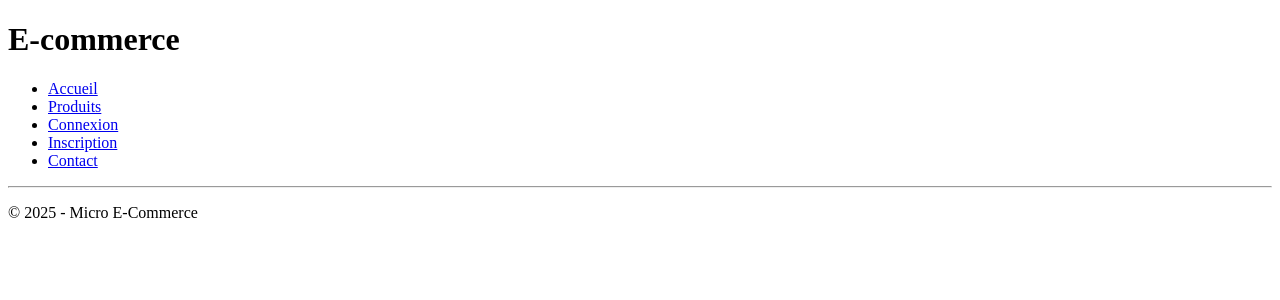
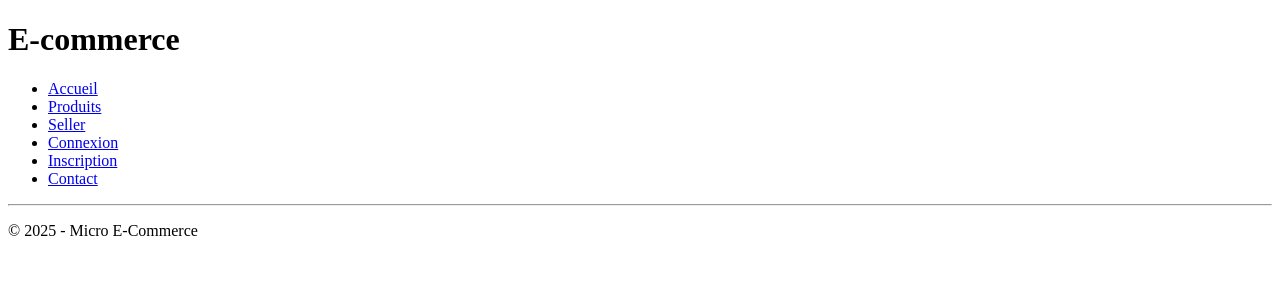
Before and after one commit to MPSBeats/OWASP-Site-ECommerce, a PHP site: page /public/index.php in a window 1280 px wide. Shown: the top 300 px of the page. Run offline with PHP 8.4, Linux system fonts and the light colour scheme; some libraries are stand-ins or nearby versions.

Commit message:
fix header

```diff
--- a/views/partials/header.php
+++ b/views/partials/header.php
@@ -21,6 +21,7 @@ $page = $_GET['page'] ?? 'home';
             <ul>
                 <li><a href="index.php?page=home">Accueil</a></li>
                 <li><a href="index.php?page=products">Produits</a></li>
+                <li><a href="index.php?page=seller">Seller</a></li>
                 <li><a href="index.php?page=login">Connexion</a></li>
                 <li><a href="index.php?page=register">Inscription</a></li>
                 <li><a href="index.php?page=contact">Contact</a></li>
```
